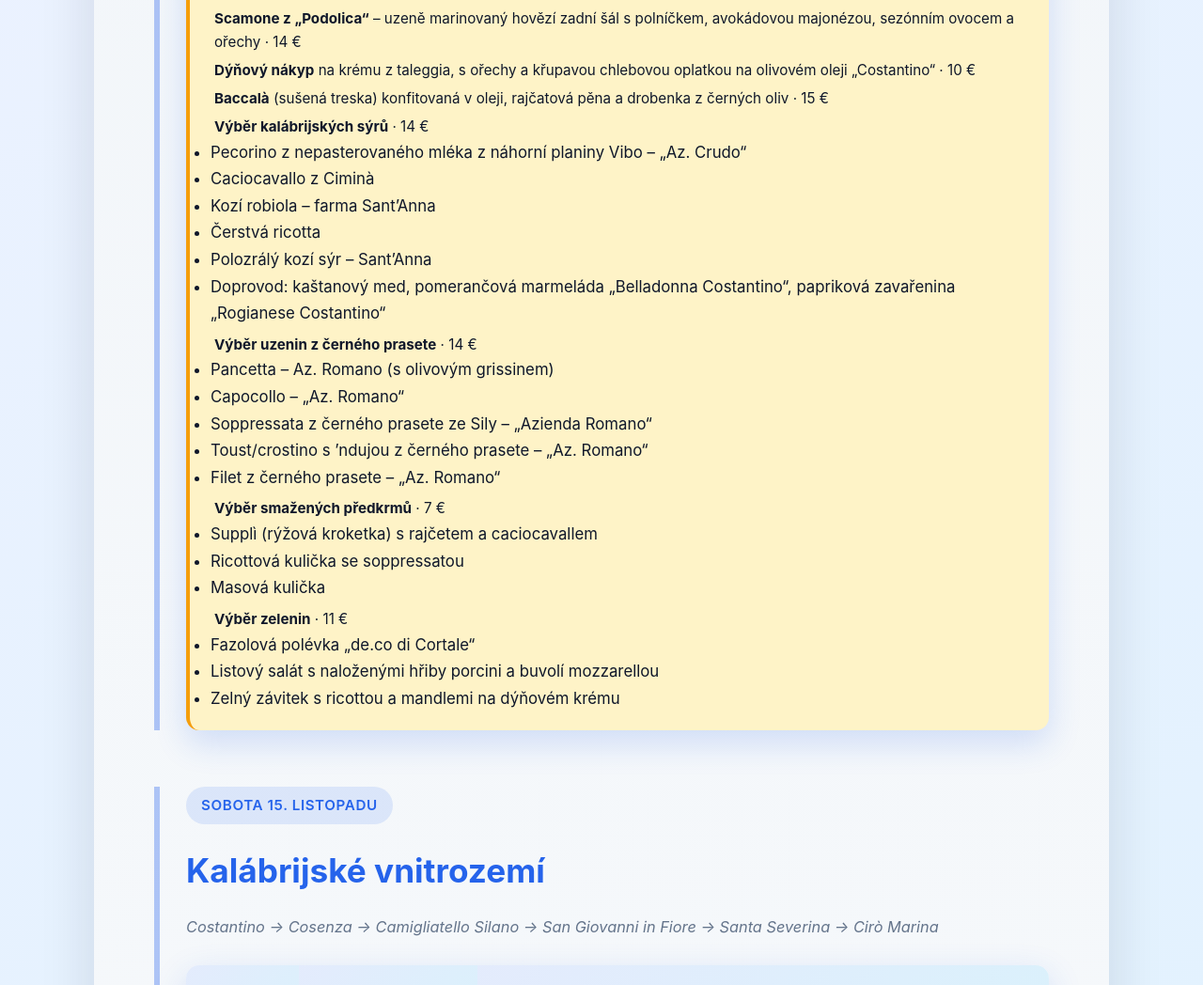
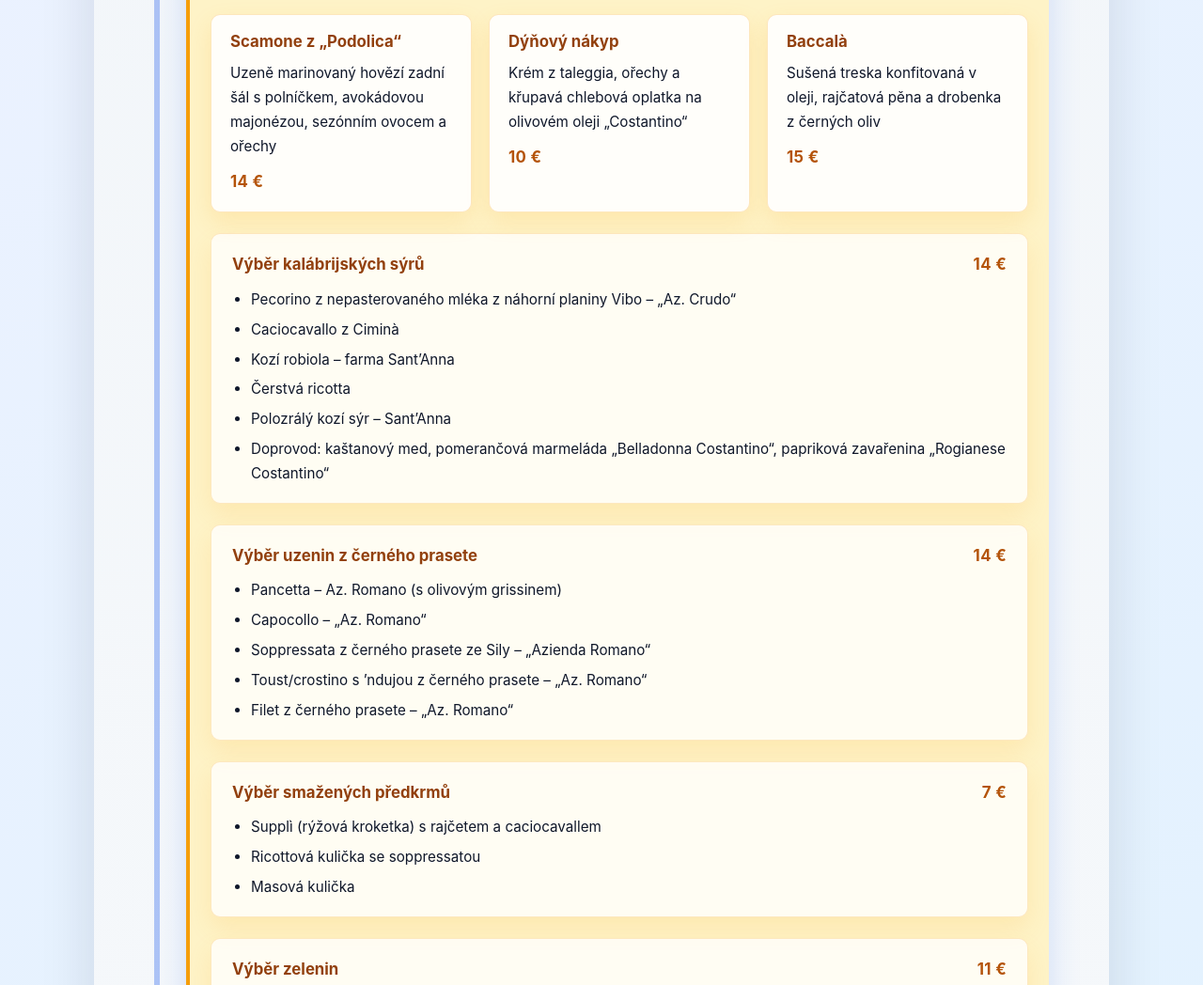
Before and after one commit to centycz/cestopisy, a plain HTML site: page WEB/kalabrie.html in a window 1280 px wide. Shown: the part 848-1896 px from the top of the page at 94% size. Drawn offline with Linux system fonts and the light colour scheme.

Commit message:
Improve antipasti menu layout

```diff
--- a/WEB/assets/travel.css
+++ b/WEB/assets/travel.css
@@ -537,6 +537,71 @@ body {
   margin-top: 6px;
 }
 
+.menu-grid {
+  display: grid;
+  gap: 18px;
+  margin-top: 18px;
+  grid-template-columns: repeat(auto-fit, minmax(220px, 1fr));
+}
+
+.menu-card {
+  background: rgba(255, 255, 255, 0.9);
+  border: 1px solid rgba(245, 158, 11, 0.25);
+  border-radius: var(--radius-sm);
+  padding: 18px 20px;
+  display: flex;
+  flex-direction: column;
+  gap: 10px;
+  box-shadow: 0 10px 24px rgba(245, 158, 11, 0.15);
+}
+
+.menu-card h3 {
+  font-size: 1.05rem;
+  color: #92400e;
+  line-height: 1.3;
+}
+
+.menu-card p {
+  font-size: 0.95rem;
+  color: var(--text);
+}
+
+.price {
+  font-weight: 700;
+  color: #b45309;
+  letter-spacing: 0.02em;
+}
+
+.menu-group {
+  background: rgba(255, 255, 255, 0.78);
+  border: 1px solid rgba(245, 158, 11, 0.22);
+  border-radius: var(--radius-sm);
+  padding: 18px 22px;
+  margin-top: 22px;
+  box-shadow: 0 12px 26px rgba(245, 158, 11, 0.12);
+}
+
+.menu-group-header {
+  display: flex;
+  justify-content: space-between;
+  gap: 12px;
+  align-items: baseline;
+  margin-bottom: 10px;
+}
+
+.menu-group-header h3 {
+  font-size: 1.05rem;
+  color: #92400e;
+}
+
+.menu-list {
+  padding-left: 20px;
+  display: grid;
+  gap: 6px;
+  font-size: 0.95rem;
+  color: var(--text);
+}
+
 .accommodation-details {
   margin-left: 4px;
 }
--- a/WEB/kalabrie.html
+++ b/WEB/kalabrie.html
@@ -47,11 +47,31 @@
 
                 <div class="meal">
                     <div class="meal-title">🍽️ Večeře – Agriturismo Costantino (Antipasti)</div>
-                    <div class="restaurant"><strong>Scamone z „Podolica“</strong> – uzeně marinovaný hovězí zadní šál s polníčkem, avokádovou majonézou, sezónním ovocem a ořechy · 14&nbsp;€</div>
-                    <div class="restaurant"><strong>Dýňový nákyp</strong> na krému z taleggia, s ořechy a křupavou chlebovou oplatkou na olivovém oleji „Costantino“ · 10&nbsp;€</div>
-                    <div class="restaurant"><strong>Baccalà</strong> (sušená treska) konfitovaná v oleji, rajčatová pěna a drobenka z černých oliv · 15&nbsp;€</div>
-                    <div class="restaurant"><strong>Výběr kalábrijských sýrů</strong> · 14&nbsp;€</div>
-                    <ul>
+
+                    <div class="menu-grid">
+                        <article class="menu-card">
+                            <h3>Scamone z „Podolica“</h3>
+                            <p>Uzeně marinovaný hovězí zadní šál s polníčkem, avokádovou majonézou, sezónním ovocem a ořechy</p>
+                            <span class="price">14&nbsp;€</span>
+                        </article>
+                        <article class="menu-card">
+                            <h3>Dýňový nákyp</h3>
+                            <p>Krém z taleggia, ořechy a křupavá chlebová oplatka na olivovém oleji „Costantino“</p>
+                            <span class="price">10&nbsp;€</span>
+                        </article>
+                        <article class="menu-card">
+                            <h3>Baccalà</h3>
+                            <p>Sušená treska konfitovaná v oleji, rajčatová pěna a drobenka z černých oliv</p>
+                            <span class="price">15&nbsp;€</span>
+                        </article>
+                    </div>
+
+                    <div class="menu-group">
+                        <div class="menu-group-header">
+                            <h3>Výběr kalábrijských sýrů</h3>
+                            <span class="price">14&nbsp;€</span>
+                        </div>
+                        <ul class="menu-list">
                             <li>Pecorino z nepasterovaného mléka z náhorní planiny Vibo – „Az. Crudo“</li>
                             <li>Caciocavallo z Ciminà</li>
                             <li>Kozí robiola – farma Sant’Anna</li>
@@ -59,26 +79,45 @@
                             <li>Polozrálý kozí sýr – Sant’Anna</li>
                             <li>Doprovod: kaštanový med, pomerančová marmeláda „Belladonna Costantino“, papriková zavařenina „Rogianese Costantino“</li>
                         </ul>
-                    <div class="restaurant"><strong>Výběr uzenin z černého prasete</strong> · 14&nbsp;€</div>
-                    <ul>
+                    </div>
+
+                    <div class="menu-group">
+                        <div class="menu-group-header">
+                            <h3>Výběr uzenin z černého prasete</h3>
+                            <span class="price">14&nbsp;€</span>
+                        </div>
+                        <ul class="menu-list">
                             <li>Pancetta – Az. Romano (s olivovým grissinem)</li>
                             <li>Capocollo – „Az. Romano“</li>
                             <li>Soppressata z černého prasete ze Sily – „Azienda Romano“</li>
                             <li>Toust/crostino s ’ndujou z černého prasete – „Az. Romano“</li>
                             <li>Filet z černého prasete – „Az. Romano“</li>
                         </ul>
-                    <div class="restaurant"><strong>Výběr smažených předkrmů</strong> · 7&nbsp;€</div>
-                    <ul>
+                    </div>
+
+                    <div class="menu-group">
+                        <div class="menu-group-header">
+                            <h3>Výběr smažených předkrmů</h3>
+                            <span class="price">7&nbsp;€</span>
+                        </div>
+                        <ul class="menu-list">
                             <li>Supplì (rýžová kroketka) s rajčetem a caciocavallem</li>
                             <li>Ricottová kulička se soppressatou</li>
                             <li>Masová kulička</li>
                         </ul>
-                    <div class="restaurant"><strong>Výběr zelenin</strong> · 11&nbsp;€</div>
-                    <ul>
+                    </div>
+
+                    <div class="menu-group">
+                        <div class="menu-group-header">
+                            <h3>Výběr zelenin</h3>
+                            <span class="price">11&nbsp;€</span>
+                        </div>
+                        <ul class="menu-list">
                             <li>Fazolová polévka „de.co di Cortale“</li>
                             <li>Listový salát s naloženými hřiby porcini a buvolí mozzarellou</li>
                             <li>Zelný závitek s ricottou a mandlemi na dýňovém krému</li>
                         </ul>
+                    </div>
                 </div>
             </section>
 
```
Lines whose indentation alone changed are shown as unchanged.
